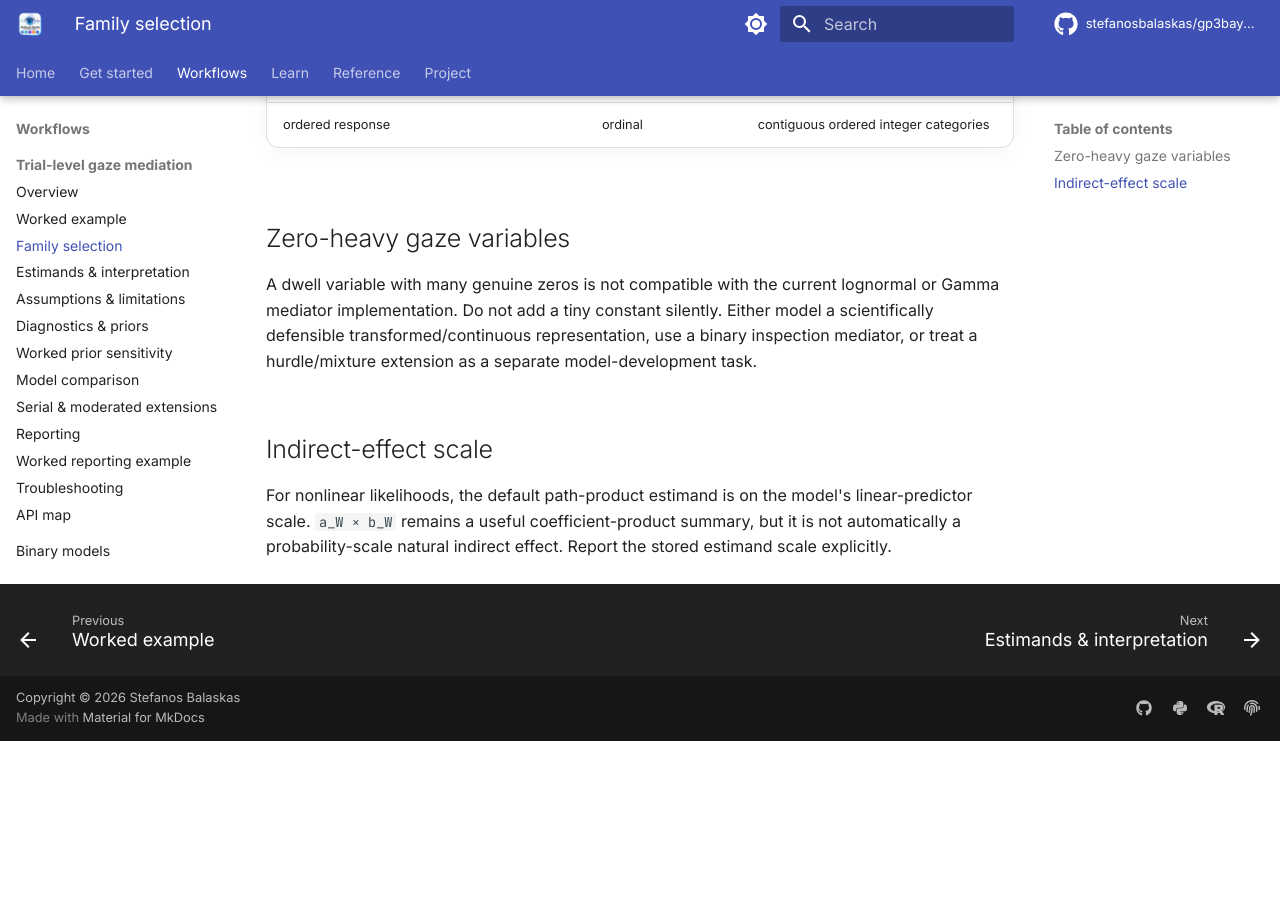
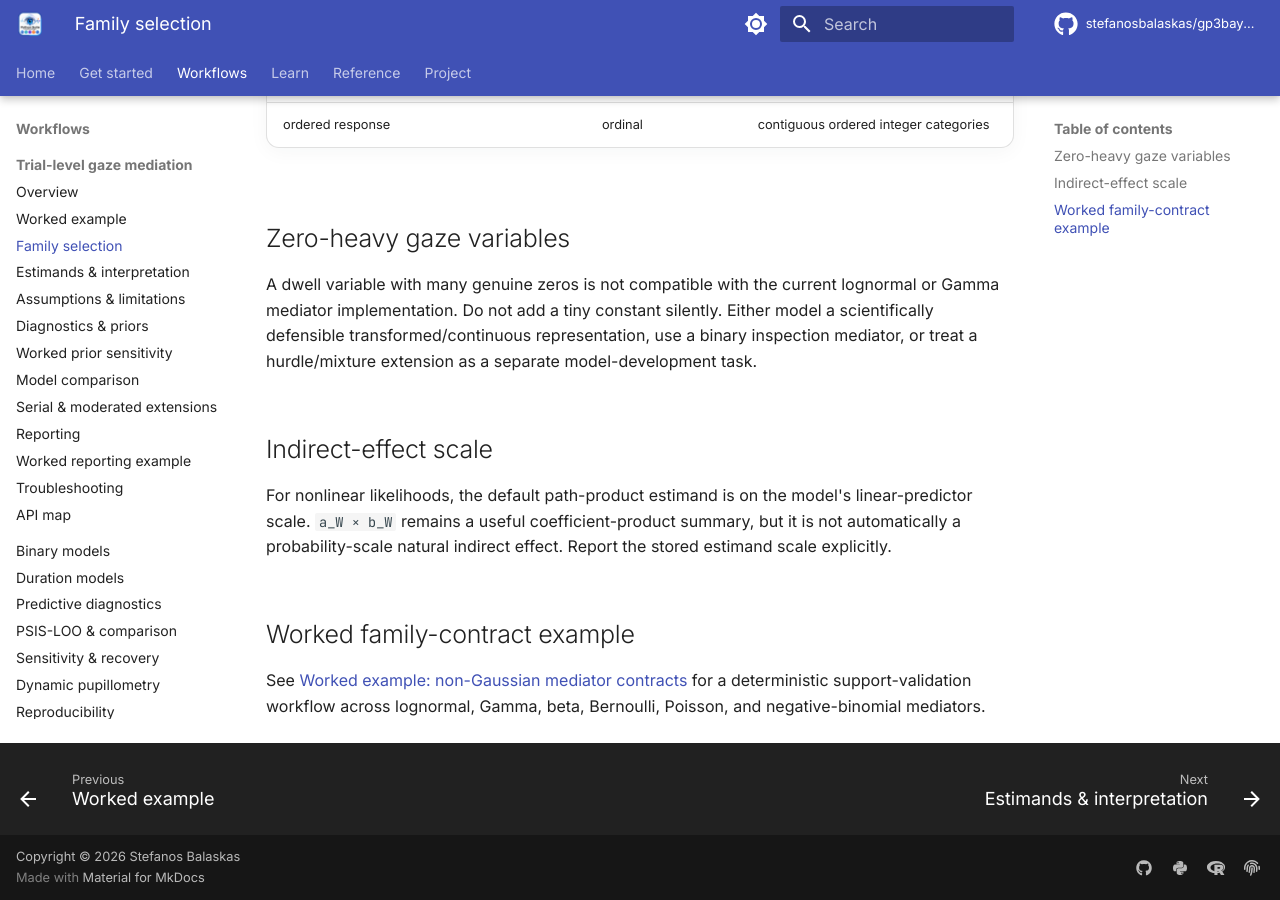
Before and after one commit to stefanosbalaskas/gp3bayespy, an MkDocs documentation site: the page built from docs/articles/multilevel-mediation/family-selection.md, in a window 1280 px wide and 900 px high, scrolled down 661 px. Built offline with MkDocs 1.6.1 and Material for MkDocs 9.7.7, drawn with Linux system fonts in a browser that asks for light colours; comment, search, counter and statistics services are not loaded; before the commit the page ends 1402 px from its top, so only the background shows below that.

Commit message:
docs: link non-Gaussian family contract guide

```diff
--- a/docs/articles/multilevel-mediation/family-selection.md
+++ b/docs/articles/multilevel-mediation/family-selection.md
@@ -19,3 +19,8 @@
 ## Indirect-effect scale
 
 For nonlinear likelihoods, the default path-product estimand is on the model's linear-predictor scale. `a_W × b_W` remains a useful coefficient-product summary, but it is not automatically a probability-scale natural indirect effect. Report the stored estimand scale explicitly.
+
+
+## Worked family-contract example
+
+See [Worked example: non-Gaussian mediator contracts](non-gaussian-family-contracts.md) for a deterministic support-validation workflow across lognormal, Gamma, beta, Bernoulli, Poisson, and negative-binomial mediators.
```
